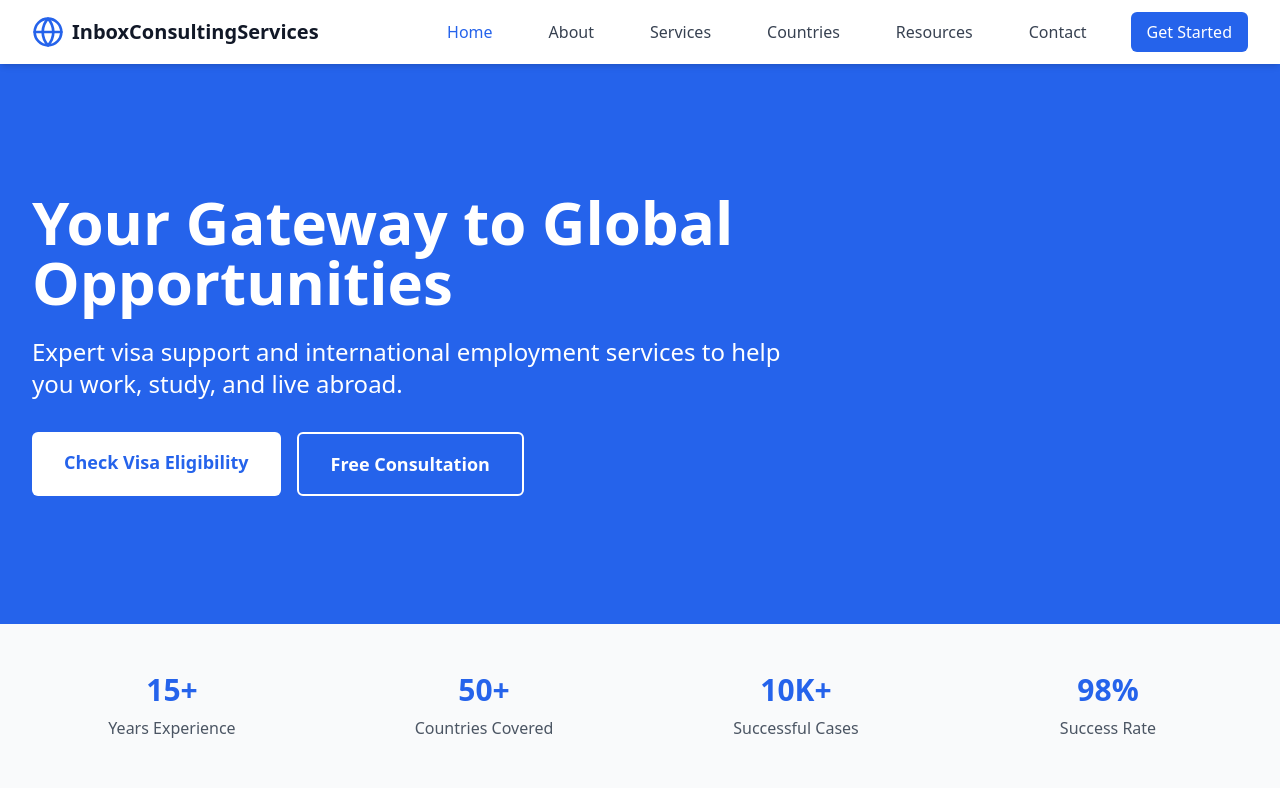
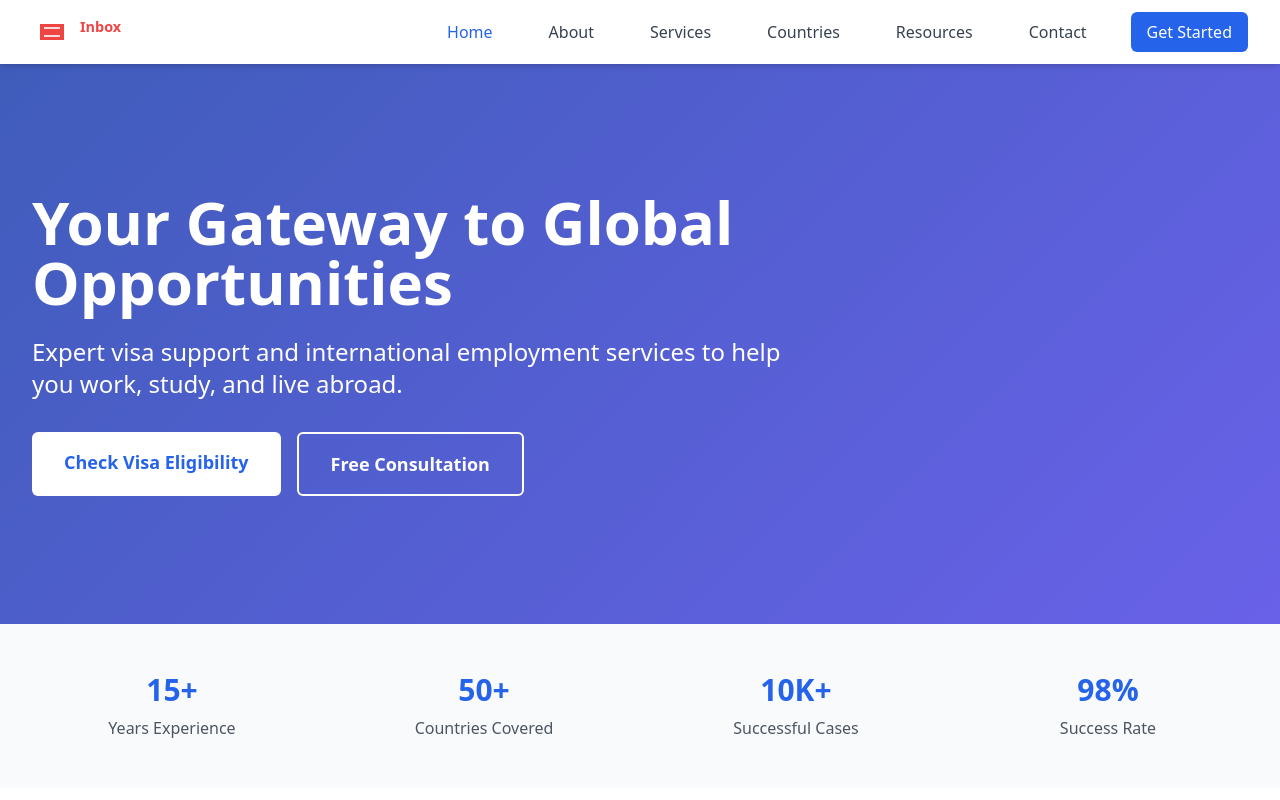
Before and after one commit to peedutronix/inbox, a plain HTML site: page index.html in a window 1280 px wide. Shown: the top 800 px of the page. Drawn offline with nearby package versions, Linux system fonts and the light colour scheme.

Commit message:
feat: add custom logo and remove vanta.js background
- Replace globe icon with custom SVG logo for better branding
- Remove vanta.js globe background to improve page load performance
- Fix contact information formatting and links
- Add empty JS and CSS files for future development

```diff
--- /dev/null
+++ b/assets/css/style.css
@@ -0,0 +1 @@
+/* Add your styles here */
--- /dev/null
+++ b/assets/js/main.js
@@ -0,0 +1 @@
+// Add your JavaScript here
--- a/index.html
+++ b/index.html
@@ -10,7 +10,7 @@
     <script src="https://unpkg.com/aos@2.3.1/dist/aos.js"></script>
     <script src="https://cdn.jsdelivr.net/npm/feather-icons/dist/feather.min.js"></script>
     <script src="https://unpkg.com/feather-icons"></script>
-    <script src="https://cdn.jsdelivr.net/npm/vanta@latest/dist/vanta.globe.min.js"></script>
+
     <style>
         .hero-bg {
             background: linear-gradient(135deg, rgba(30, 64, 175, 0.85) 0%, rgba(79, 70, 229, 0.85) 100%);
@@ -35,10 +35,21 @@
         <div class="max-w-7xl mx-auto px-4 sm:px-6 lg:px-8">
             <div class="flex justify-between h-16">
                 <div class="flex items-center">
-                    <div class="flex-shrink-0 flex items-center">
-                        <i data-feather="globe" class="h-8 w-8 text-blue-600"></i>
-                        <span class="ml-2 text-xl font-bold text-gray-900">InboxConsultingServices</span>
-                    </div>
+                    <div class="flex-shrink-0 flex items-center">                        <svg xmlns="http://www.w3.org/2000/svg" class="h-10 w-auto" viewBox="0 0 350 50" role="img" aria-labelledby="logoTitle">
+                            <title id="logoTitle">Inbox Consulting Services Logo</title>
+                            <!-- Envelope Icon -->
+                            <g transform="translate(0, 5)">
+                                <path d="M0 0 L25 15 L50 0 M0 0 L0 30 L25 15 M50 0 L50 30 L25 15" fill="none" stroke="white" stroke-width="2"/>
+                                <rect x="10" y="10" width="30" height="20" fill="#EF4444"/>
+                                <line x1="15" y1="15" x2="35" y2="15" stroke="white" stroke-width="2"/>
+                                <line x1="15" y1="25" x2="35" y2="25" stroke="white" stroke-width="2"/>
+                            </g>
+                            <!-- Text -->
+                            <text x="60" y="25" font-family="system-ui" font-size="18" font-weight="bold">
+                                <tspan fill="#EF4444">Inbox</tspan>
+                                <tspan x="60" y="45" fill="white" font-size="14">Consulting Services</tspan>
+                            </text>
+                        </svg>                    </div>
                 </div>
                 <div class="hidden md:ml-6 md:flex md:items-center md:space-x-8">
                     <a href="#" class="text-blue-600 font-medium px-3 py-2">Home</a>
@@ -80,7 +91,7 @@
                 </div>
             </div>
         </div>
-        <div id="vanta-globe" class="absolute inset-0"></div>
+
     </div>
 
     <!-- Trust Indicators -->
@@ -431,11 +442,11 @@
                     <ul class="space-y-2">
                         <li class="flex items-center text-gray-400">
                             <i data-feather="mail" class="h-4 w-4 mr-2"></i>
-                            <a href="mailto:info@InboxConsultingServices.com" class="text-gray-400 hover:text-white">info@InboxConsultingServices.com</a>
+                            <a href="mailto:info@inboxconsultingservices.com">info@inboxconsultingservices.com</a>
                         </li>
                         <li class="flex items-center text-gray-400">
                             <i data-feather="phone" class="h-4 w-4 mr-2"></i>
-                            <a href="https://wa.me/9866309921" class="text-gray-400 hover:text-white">9779866309921</a>
+                            <a href="https://wa.me/9779866309921">9866309921</a>
                         </li>
                         <li class="flex items-center text-gray-400">
                             <i data-feather="map-pin" class="h-4 w-4 mr-2"></i>
@@ -470,19 +481,7 @@
 
         feather.replace();
 
-        VANTA.GLOBE({
-            el: "#vanta-globe",
-            mouseControls: true,
-            touchControls: true,
-            gyroControls: false,
-            minHeight: 200.00,
-            minWidth: 200.00,
-            scale: 1.00,
-            scaleMobile: 1.00,
-            color: 0x3b82f6,
-            backgroundColor: 0x2563eb,
-            size: 0.8
-        });
+
     </script>
 </body>
 </html>
```
